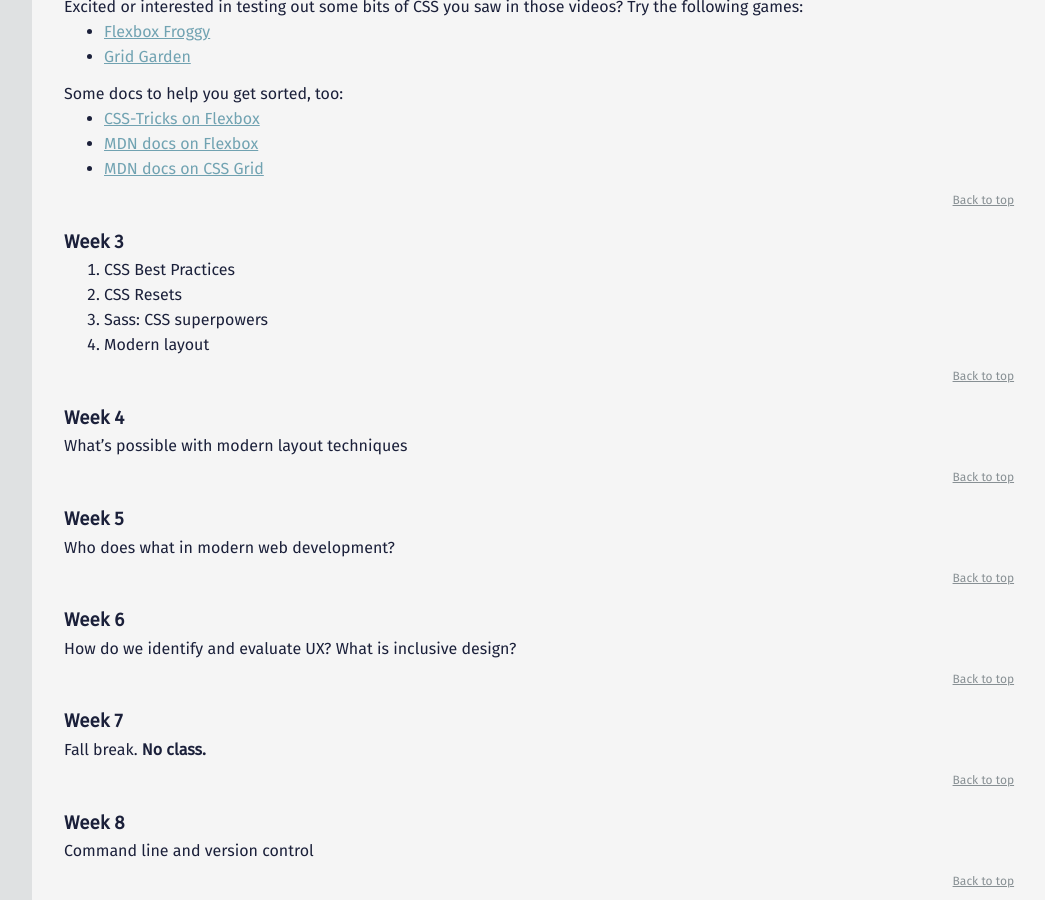
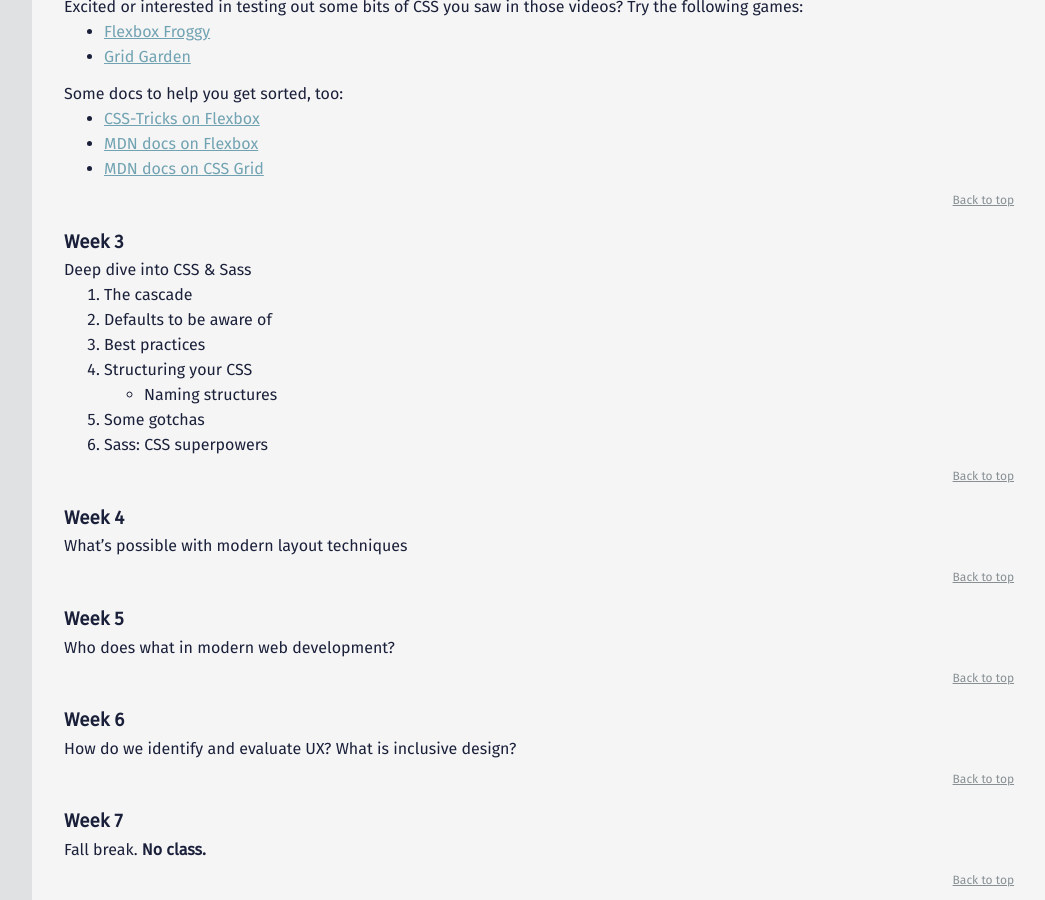
Before and after one commit to mica-web/mica-web.github.io, a Jekyll site: the page built from index.md, in a window 1280 px wide and 900 px high, scrolled down 2474 px. Shown: the whole window, without its empty margins (224-1269 px from the left). Built offline with Jekyll 4.4.1, drawn with Linux system fonts in a browser that asks for light colours.

Commit message:
Updated week 3 outline

```diff
--- a/_includes/gd-431/w03.md
+++ b/_includes/gd-431/w03.md
@@ -1,4 +1,9 @@
-1. CSS Best Practices
-1. CSS Resets
-1. Sass:  CSS superpowers
-1. Modern layout
+Deep dive into CSS & Sass
+
+1. The cascade
+1. Defaults to be aware of
+1. Best practices
+1. Structuring your CSS
+  - Naming structures
+1. Some gotchas
+1. Sass: CSS superpowers
```
